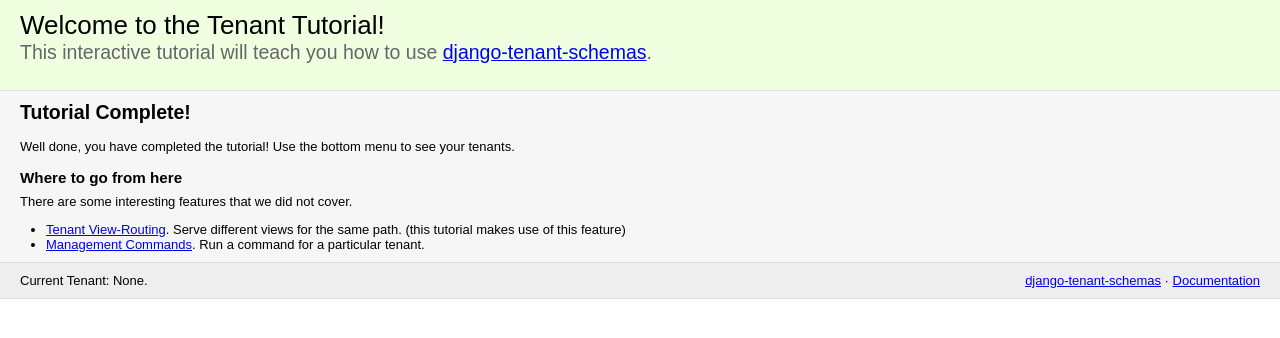
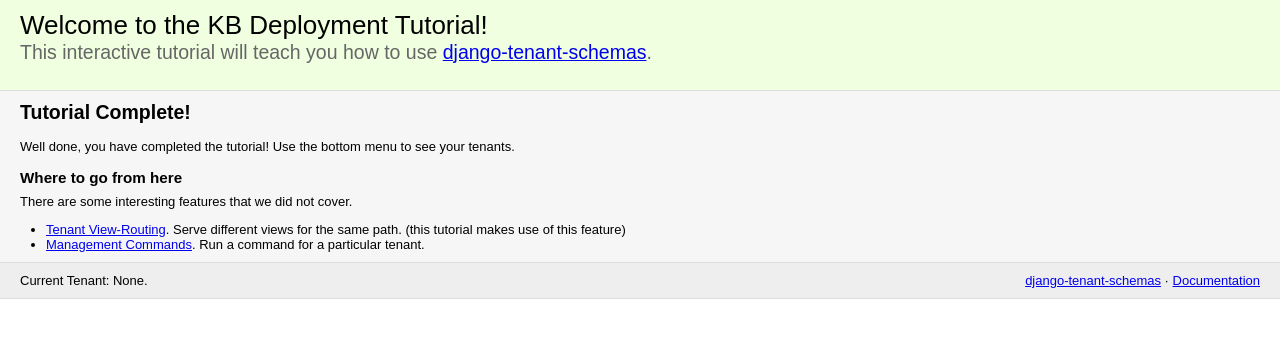
Before and after one commit to darkicex3/kbsv3, a Django app: template kbsv3/templates/index_public.html in a window 1280 px wide. Shown: the top 338 px of the page. Run offline with Django 3.2, Linux system fonts and the light colour scheme; the template is opened without the code that fills it, so the values that code supplies are empty.

Commit message:
first commit

```diff
--- a/kbsv3/templates/index_public.html
+++ b/kbsv3/templates/index_public.html
@@ -1,8 +1,8 @@
 {% extends 'base.html' %}
-{% block title %}Tenant Tutorial{% endblock %}
+{% block title %}KB Deployment Tutorial{% endblock %}
 
 {% block summary %}
-  <h1>Welcome to the Tenant Tutorial!</h1>
+  <h1>Welcome to the KB Deployment Tutorial!</h1>
   <h2>This interactive tutorial will teach you how to use <a href="https://github.com/bernardopires/django-tenant-schemas">django-tenant-schemas</a>.</h2>
 {% endblock %}
 
```
